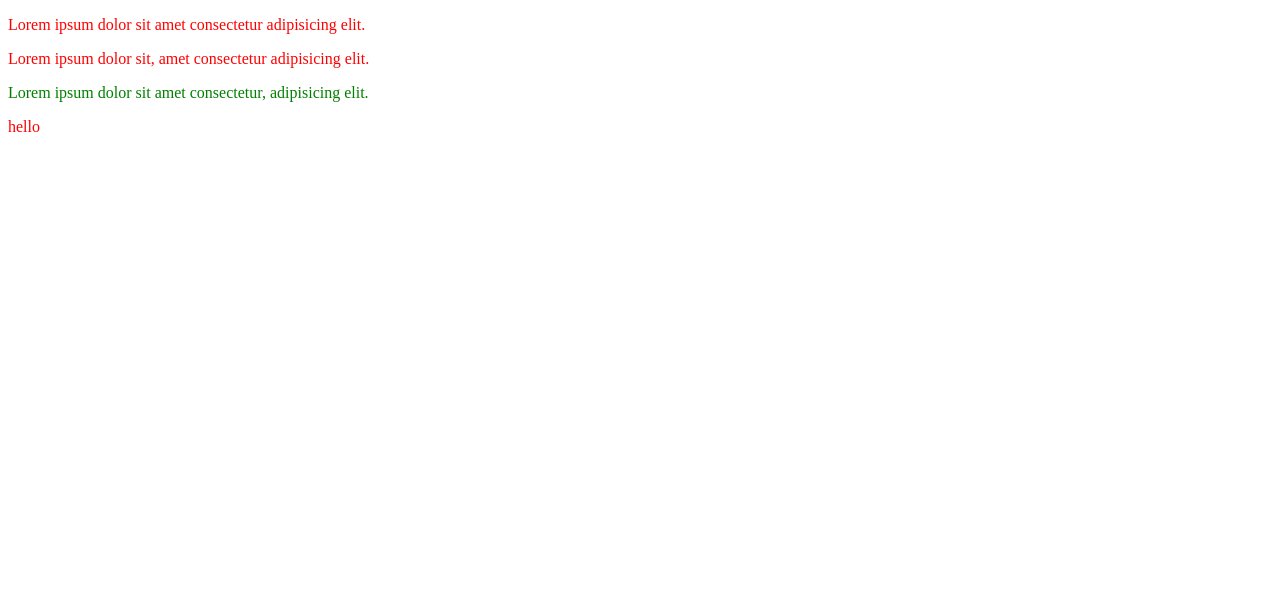
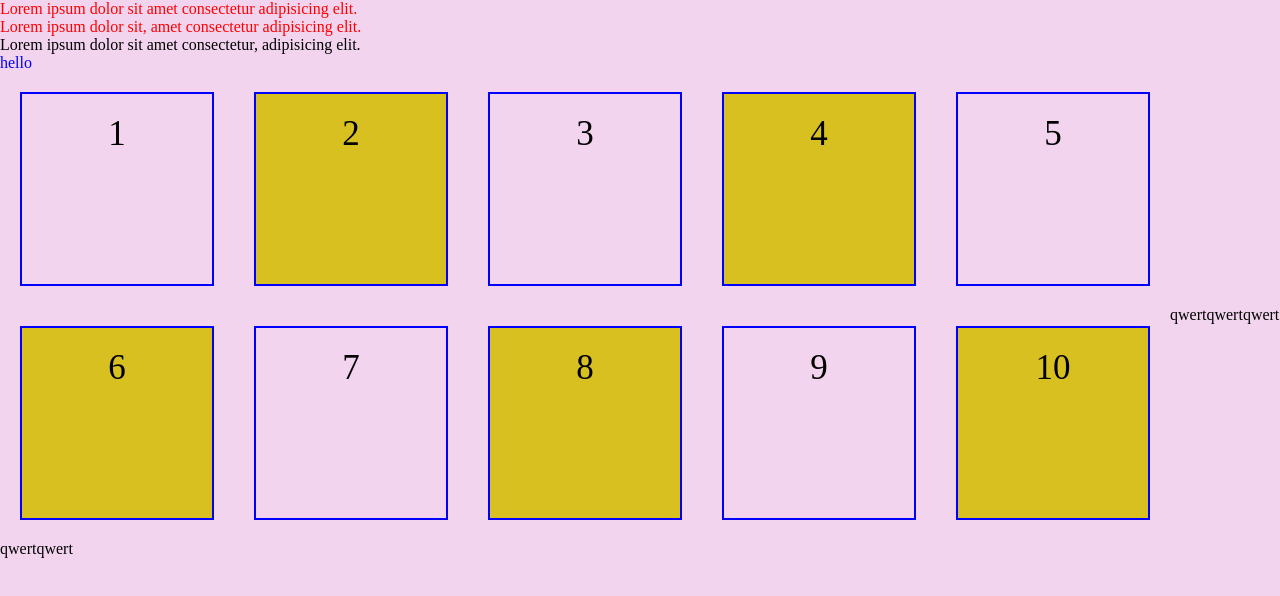
Before and after one commit to Badaev-Aleksandr/AIT_FRONT_END, a plain HTML site: page lessons/lesson_02/index.html in a window 1280 px wide. Drawn offline with Linux system fonts and the light colour scheme.

Commit message:
lesson_02

```diff
--- a/lessons/lesson_02/index.html
+++ b/lessons/lesson_02/index.html
@@ -2,14 +2,38 @@
 <html lang="en">
 <head>
     <link rel="stylesheet" href="./style.css">
+    <!--1 способ подключения (внешний) -->
     <meta charset="UTF-8">
     <meta name="viewport" content="width=device-width, initial-scale=1.0">
     <title>Document</title>
+    <style>
+        .green{
+            /* Внутренний способ подключения  */
+        }
+    </style>
+
 </head>
 <body>
     <p>Lorem ipsum dolor sit amet consectetur adipisicing elit.</p>
     <p>Lorem ipsum dolor sit, amet consectetur adipisicing elit. </p>
     <p class="green">Lorem ipsum dolor sit amet consectetur, adipisicing elit. </p>
-    <p>hello</p>
+    <p style="color: blue;">hello</p> <!-- инлайновый способ подключения -->
+    <div class="container">
+        <div class="block-div">1</div>
+        <div class="block-div">2</div>
+        <div class="block-div">3</div>
+        <div class="block-div">4</div>
+        <div class="block-div">5</div>
+        <div class="block-div">6</div>
+        <div class="block-div">7</div>
+        <div class="block-div">8</div>
+        <div class="block-div">9</div>
+        <div class="block-div">10</div>
+        <div>qwert</div>
+        <div>qwert</div>
+        <div>qwert</div>
+        <div>qwert</div>
+        <div>qwert</div>
+    </div>
 </body>
 </html>
--- a/lessons/lesson_02/style.css
+++ b/lessons/lesson_02/style.css
@@ -1,6 +1,33 @@
+*{
+    margin: 0;
+    padding: 0;
+}
+body{
+    background-color: rgba(222, 135, 208, 0.351);
+}
 p{
     color: red;
 }
 p.green{
     color: green;
 }
+.block-div{
+    width: 150px;
+    height: 150px;
+    border: 2px solid blue;
+    font-size: 35px;
+    text-align: center;
+    margin: 20px;
+    padding: 20px;
+}
+.container{
+    display: flex;
+    flex-wrap: wrap;
+    margin: 20;
+}
+.block-div:nth-child(even){
+    background-color: rgb(216, 192, 33);
+}
+p:nth-child(3){
+color: black;
+}
```
